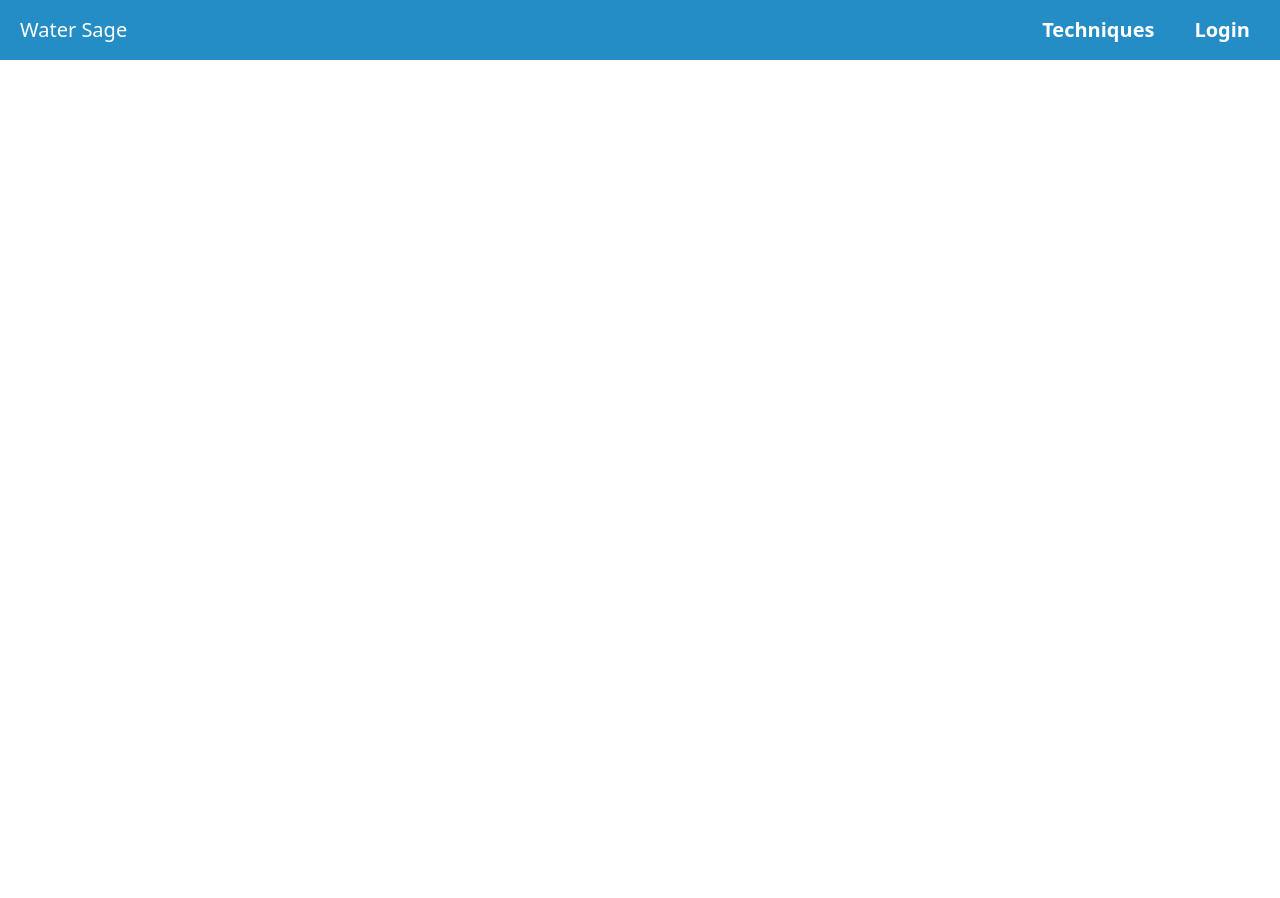
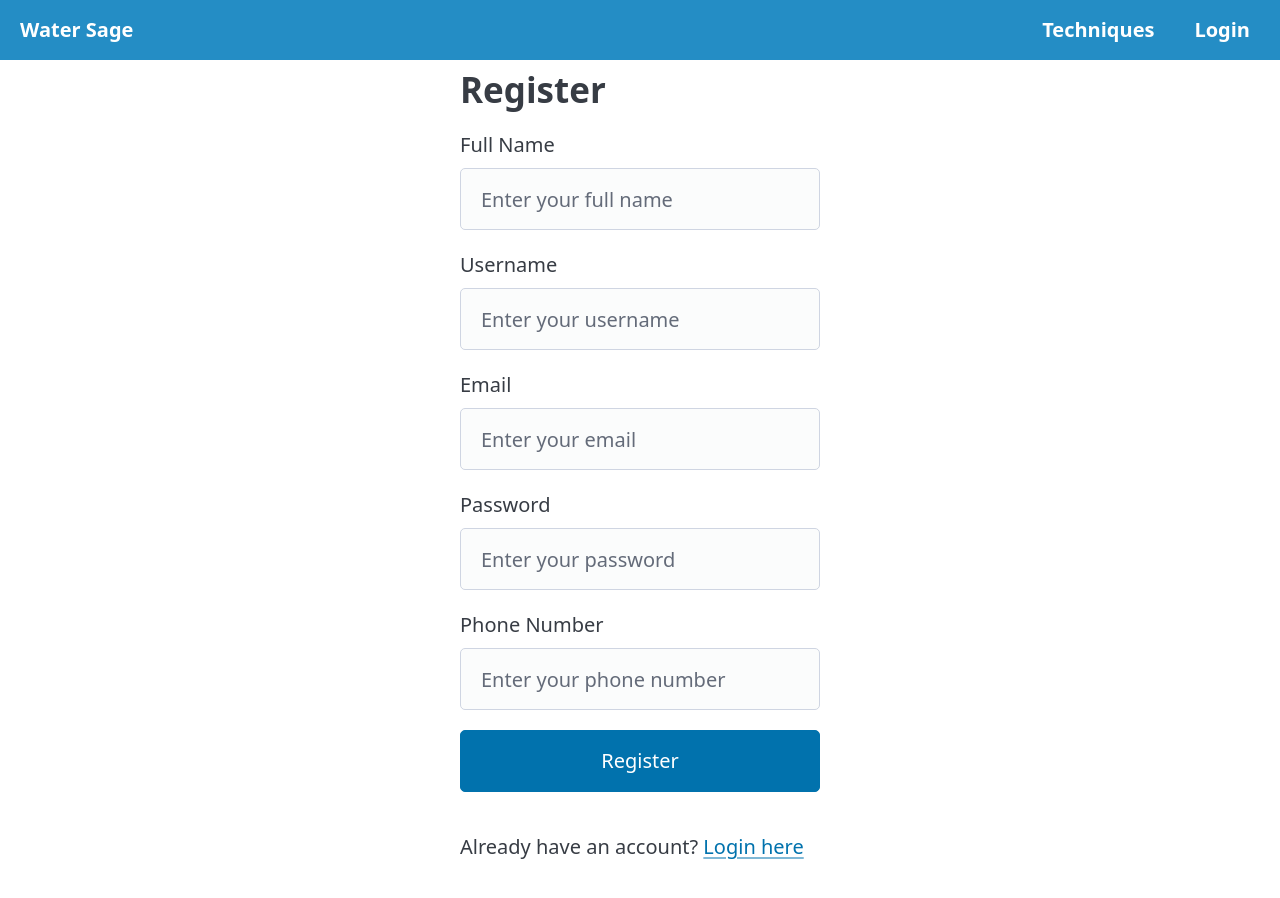
Before and after one commit to Anshika124/water-sage, a React (Create React App) app: page /register in a window 1280 px wide. Shown: the top 898 px of the page. Before the commit the page ends 800 px from the top, so only its background shows below. Built offline with nearby package versions, Linux system fonts and the light colour scheme.

Commit message:
Login and register page UI created

```diff
--- a/src/components/Navigation.jsx
+++ b/src/components/Navigation.jsx
@@ -23,7 +23,7 @@ function Navigation() {
           alt="Logo"
           style={{ height: '40px', width: 'auto' }}
         /> */}
-        <span>Water Sage</span>
+        <Link to="/" style={{ color: 'white', textDecoration: 'none', fontWeight: 'bold' }}><span>Water Sage</span></Link>
       </div>
 
       {/* Links on the right */}
@@ -36,14 +36,14 @@ function Navigation() {
           padding: 0,
         }}>
           <li>
-            <a href="#techniques" style={{ color: 'white', textDecoration: 'none', fontWeight: 'bold' }}>
+            <Link to="/techniques" style={{ color: 'white', textDecoration: 'none', fontWeight: 'bold' }}>
               Techniques
-            </a>
+            </Link>
           </li>
           <li>
-            <a href="#login" style={{ color: 'white', textDecoration: 'none', fontWeight: 'bold' }}>
+            <Link to="/login" style={{ color: 'white', textDecoration: 'none', fontWeight: 'bold' }}>
               Login
-            </a>
+            </Link>
           </li>
         </ul>
       </nav>
--- a/src/pages/Login.jsx
+++ b/src/pages/Login.jsx
@@ -1,8 +1,27 @@
 import React from 'react'
+import { Link } from 'react-router-dom'
 
 function Login() {
   return (
-    <div>Login page</div>
+    <div style={{ padding: '70px 20px', maxWidth: '400px', margin: '0 auto' }}>
+      <h2>Login</h2>
+      <form>
+        <div>
+          <label htmlFor="username">Username</label>
+          <input type="text" id="username" placeholder="Enter your username" required />
+        </div>
+        <div>
+          <label htmlFor="password">Password</label>
+          <input type="password" id="password" placeholder="Enter your password" required />
+        </div>
+        <div>
+          <button type="submit">Login</button>
+        </div>
+      </form>
+      <p style={{ marginTop: '20px' }}>
+        Dont't have an account? <Link to="/register">Register here</Link>
+      </p>
+    </div>
   )
 }
 
--- a/src/pages/Register.jsx
+++ b/src/pages/Register.jsx
@@ -1,8 +1,39 @@
 import React from 'react'
+import { Link } from 'react-router-dom'
 
 function Register() {
   return (
-    <div>Register</div>
+    <div style={{ padding: '70px 20px', maxWidth: '400px', margin: '0 auto' }}>
+      <h2>Register</h2>
+      <form>
+        <div>
+          <label htmlFor="fullName">Full Name</label>
+          <input type="text" id="fullName" placeholder="Enter your full name" required />
+        </div>
+        <div>
+          <label htmlFor="username">Username</label>
+          <input type="text" id="username" placeholder="Enter your username" required />
+        </div>
+        <div>
+          <label htmlFor="email">Email</label>
+          <input type="email" id="email" placeholder="Enter your email" required />
+        </div>
+        <div>
+          <label htmlFor="password">Password</label>
+          <input type="password" id="password" placeholder="Enter your password" required />
+        </div>
+        <div>
+          <label htmlFor="phone">Phone Number</label>
+          <input type="tel" id="phone" placeholder="Enter your phone number" required />
+        </div>
+        <div>
+          <button type="submit">Register</button>
+        </div>
+      </form>
+      <p style={{ marginTop: '20px' }}>
+        Already have an account? <Link to="/login">Login here</Link>
+      </p>
+    </div>
   )
 }
 
```
